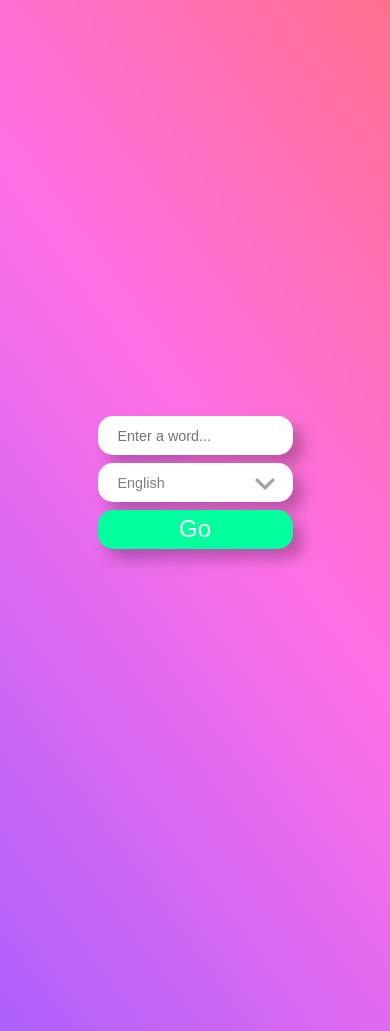
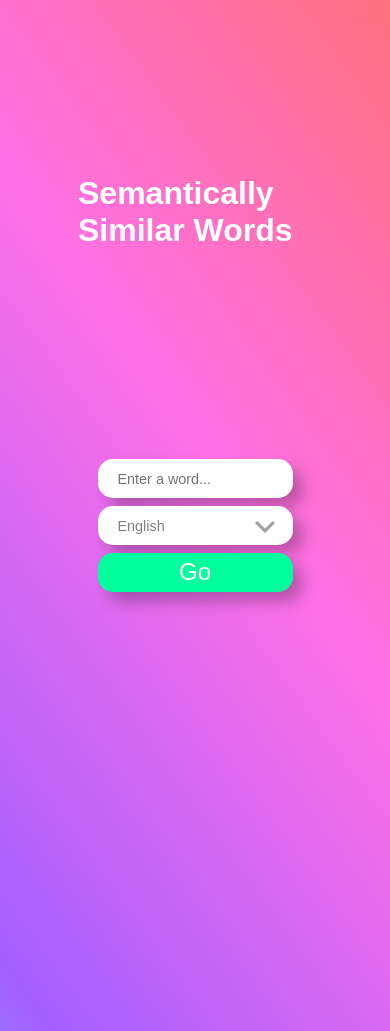
Before and after one commit to adamseidtahir/gavagaiTest, a PHP site: page /index.html in a window 390 px wide. Run offline with PHP 8.4, Linux system fonts and the light colour scheme.

Commit message:
Added header

```diff
--- a/css/style.css
+++ b/css/style.css
@@ -1,19 +1,18 @@
 html, body {
     margin:0;
 
+
 }
-#bg-blur{
+
+#bg{
+    width:100vw;
+    height: 100vh;
     position: fixed;
-    width:120vw;
-    height: 120vh;
-    top: -5vh;
-    left: -5%;
     background-image: linear-gradient(0.15turn, #5becff 0%, #a45fff 25%, #ff70e7 50%, #ff7070 75%, #ffcd70 100%);
     background-size: 400%;
     animation: bganimation 10s infinite;
-    overflow:hidden;
-    /* filter: blur(40px); */
     z-index: -1;
+
 }
 
 @keyframes bganimation {
@@ -28,6 +27,15 @@ html, body {
     }
 }
 
+h1 {
+    align-self: center;
+    position: relative;
+    margin:17vh 0 0 0;
+    font-family: Arial, Helvetica, sans-serif;
+    font-size: 5em;
+    color: white;
+}
+
 #root{
     display: flex;
     flex-direction: column;
@@ -37,7 +45,7 @@ html, body {
 form {
     display: flex;
     justify-content: center;
-    margin-top: 40vh;
+    margin-top: 20vh;
 }
 
 #search, #word, #language{
@@ -227,6 +235,9 @@ span:hover {
         top: 0vh;
         right: 1vh;
     }
+    h1 {
+        font-size: 4em;
+    }
 
 
 }
@@ -241,6 +252,9 @@ span:hover {
     }
     #word, #language {
         text-indent: 20px;
+    }
+    h1 {
+        font-size: 3em;
     }
 }
 
@@ -273,6 +287,10 @@ span:hover {
     #modText ul li {
         font-size: 0.75em;
     }
+    h1 {
+        font-size: 2em;
+        width: 60%;
+    }
 }
 
 /* 4K */
@@ -297,4 +315,8 @@ span:hover {
     #modText ul li {
         font-size: 2em;
     }
+    h1 {
+        margin: 17vh 0 0 0;
+        font-size: 10em;
+    }
 }
--- a/index.html
+++ b/index.html
@@ -10,9 +10,10 @@
     <script src="https://cdnjs.cloudflare.com/ajax/libs/gsap/2.1.3/TweenMax.min.js"></script>
 </head>
 <body>
-    <div id="bg-blur"></div>
+    <div id="bg"></div>
     <div id="shadow"></div>
     <div id="root">
+        <h1>Semantically Similar Words</h1>
         <form id="form">
             <input id="word" type="text" placeholder="Enter a word..." />
             <select id="language">
--- a/js/script.js
+++ b/js/script.js
@@ -195,7 +195,7 @@ function searchAnim() {
     if (screen.width > 500){
         TweenMax.to('#word', 0.5, {width: "15vw", ease: Power2.easeInOut});
     }
-
+    TweenMax.to('h1', 1, {marginTop: "4vh",delay: 0.5, ease: Power2.easeInOut});
     TweenMax.to('#form', 1, {marginTop: "4vh",delay: 0.5, ease: Power2.easeInOut});
 
 }
```
